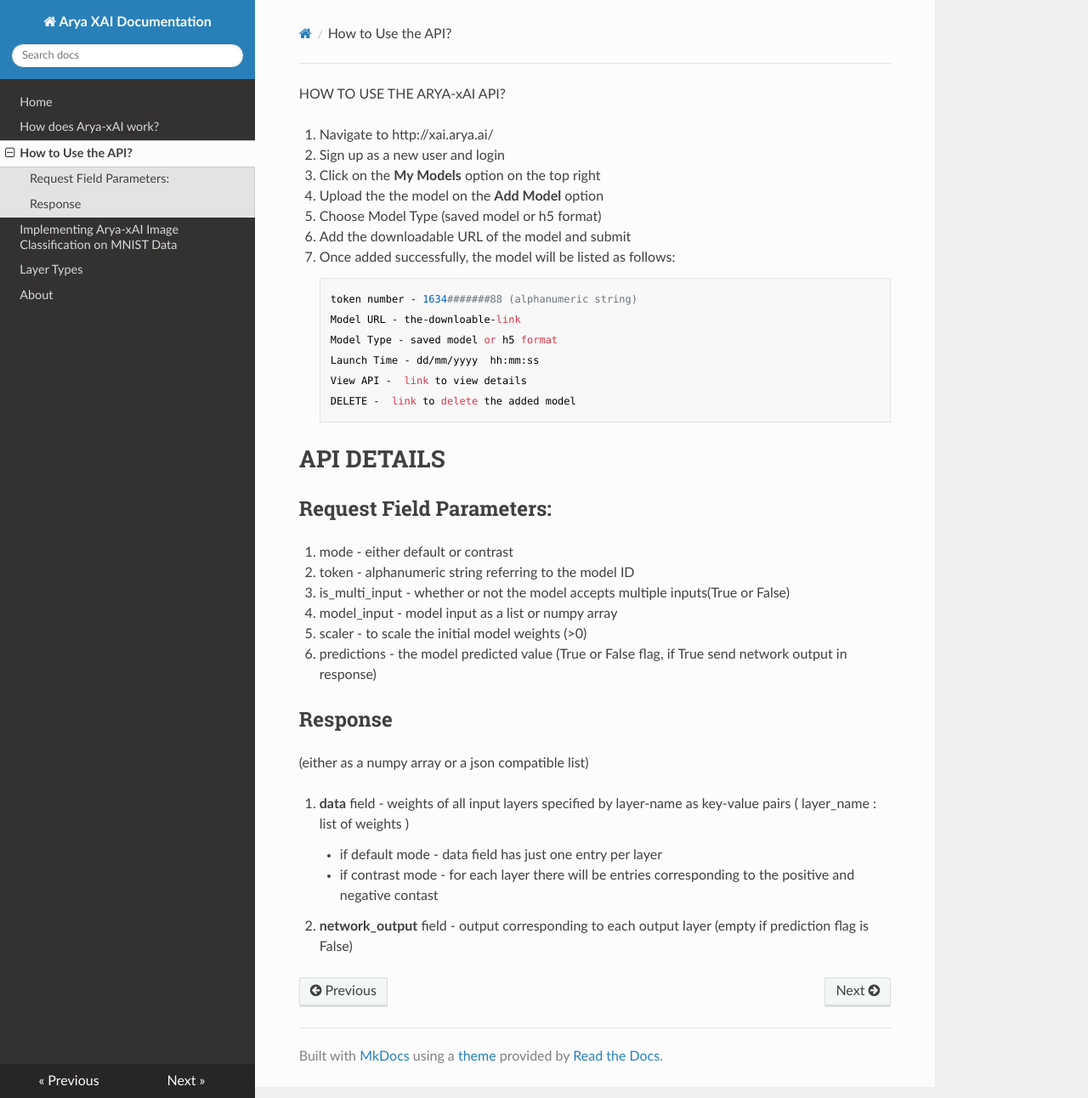
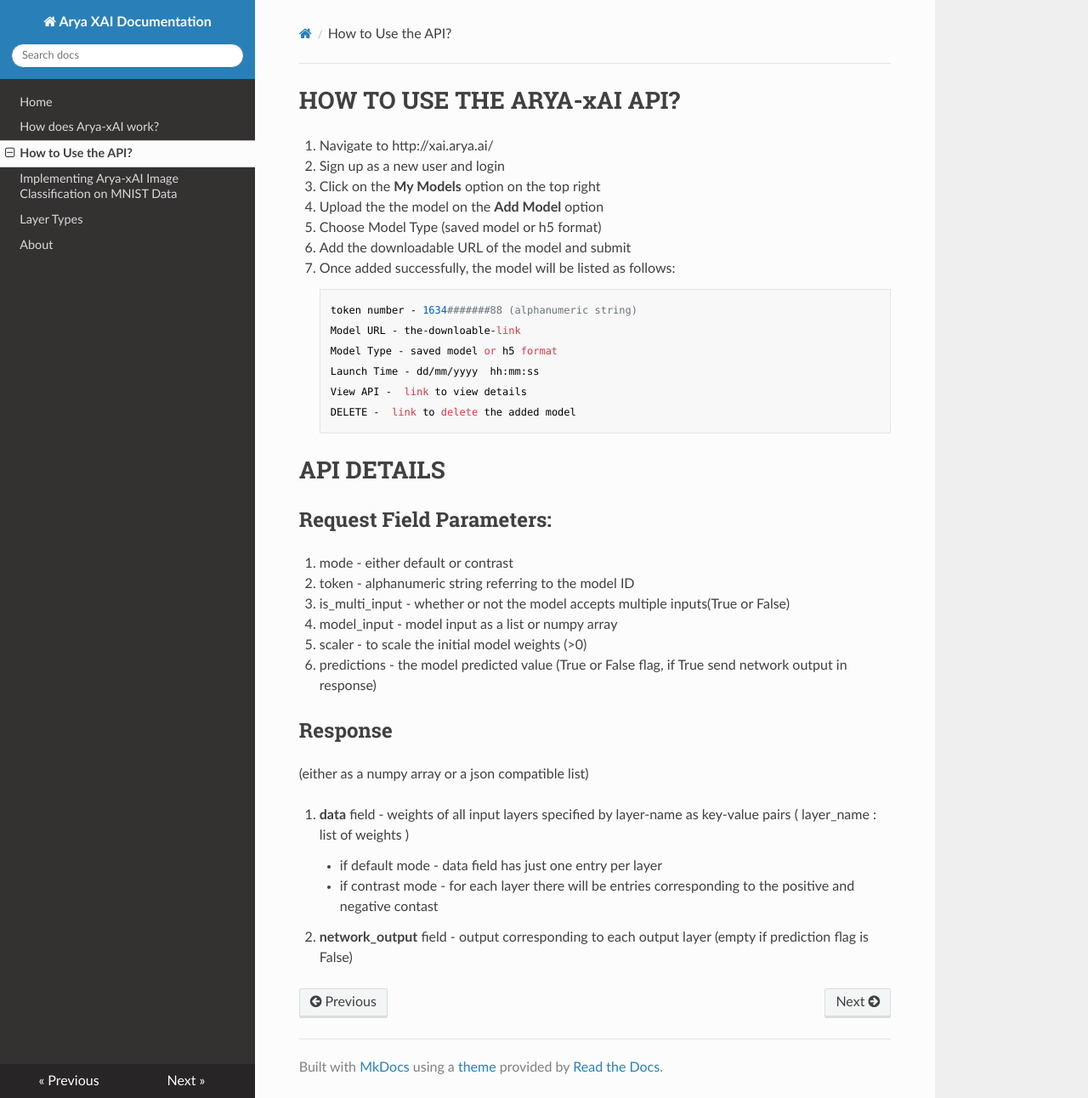
Before and after one commit to sashikiranm/XAI-DOCS, an MkDocs documentation site: the page built from docs/use_the_api.md, in a window 1280 px wide and 1292 px high. Shown: the whole window at 85% size. Built offline with MkDocs 1.6.1, drawn with Linux system fonts in a browser that asks for light colours; nearby versions of some CDN libraries.

Commit message:
update title

```diff
--- a/docs/use_the_api.md
+++ b/docs/use_the_api.md
@@ -1,4 +1,4 @@
-HOW TO USE THE ARYA-xAI API?
+# HOW TO USE THE ARYA-xAI API?
 
 1. Navigate to http://xai.arya.ai/
 
```
Also changed, not shown: site/index.html, site/search/search_index.json, site/use_the_api/index.html, 1 other file.
